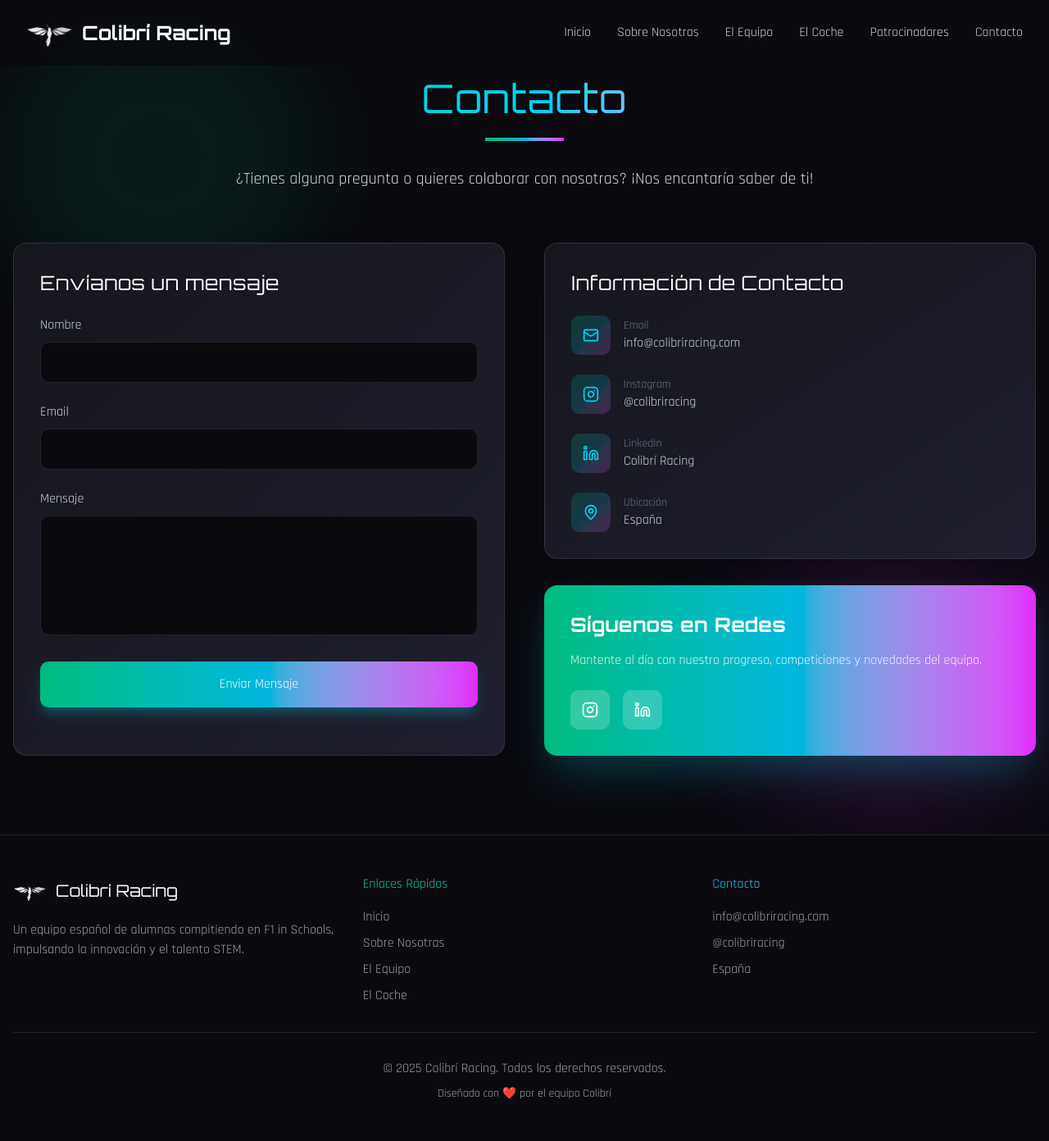
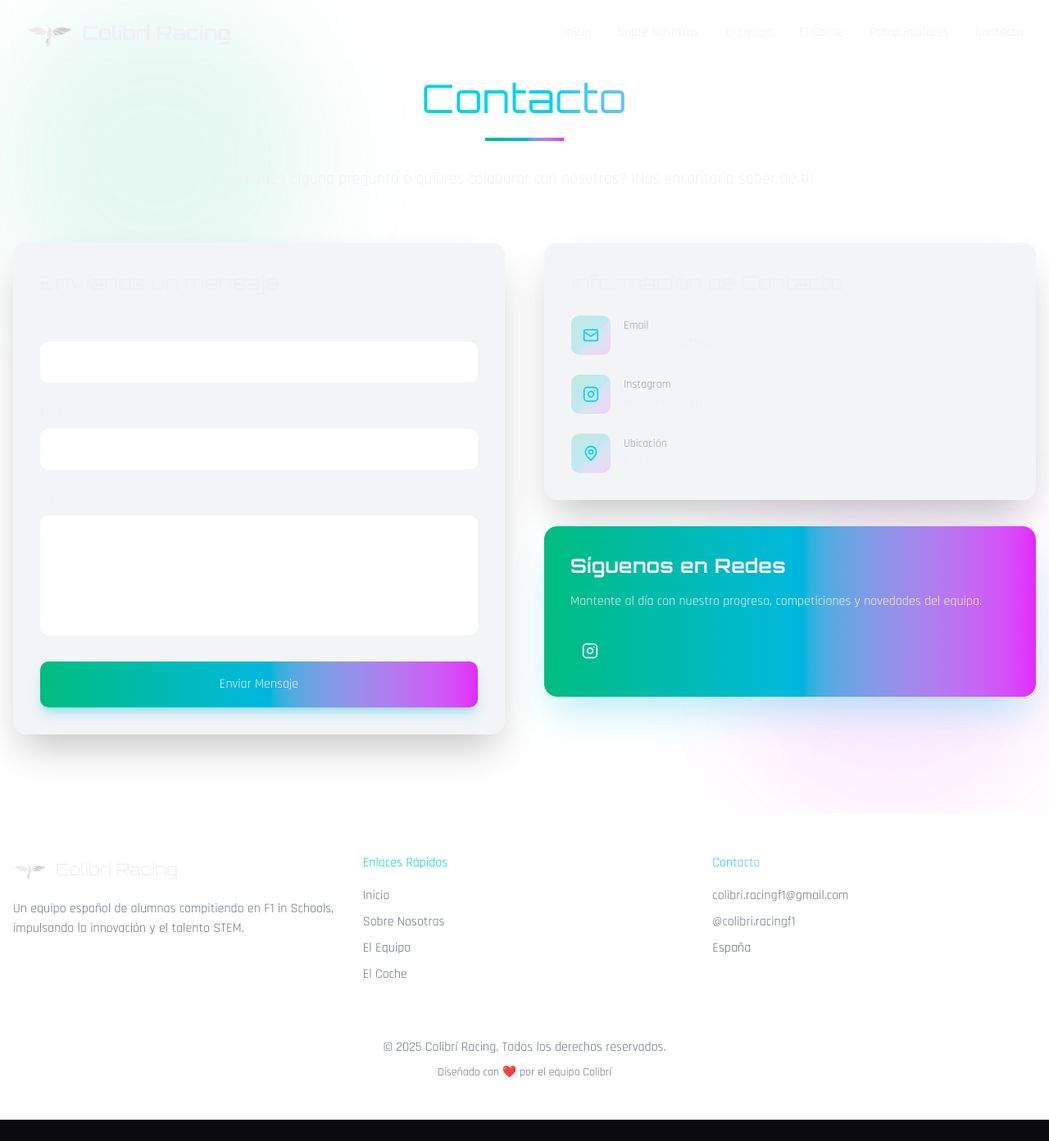
Before and after one commit to UltrasonicPotato/F1, a React (Vite) app: page /contact in a window 1280 px wide. Shown: the whole page at 82% size. After the commit the page ends 1366 px from the top, so only its background shows below. Built offline with nearby package versions, Linux system fonts and the light colour scheme.

Commit message:
color and email

```diff
--- a/src/components/Footer.tsx
+++ b/src/components/Footer.tsx
@@ -4,7 +4,7 @@ export function Footer() {
   const currentYear = new Date().getFullYear();
 
   return (
-    <footer className="bg-[#0a0a0f] border-t border-white/10 text-white py-12 px-4">
+    <footer className="bg-white border-t border-gray-200 text-black py-12 px-4">
       <div className="max-w-7xl mx-auto">
         <div className="grid md:grid-cols-3 gap-8 mb-8">
           <div>
@@ -12,14 +12,14 @@ export function Footer() {
               <img src={logo} alt="Colibrí Racing Logo" className="h-10 w-auto" />
               <span className="text-xl" style={{ fontFamily: 'Orbitron, sans-serif' }}>Colibrí Racing</span>
             </div>
-            <p className="text-gray-400">
+            <p className="text-gray-500">
               Un equipo español de alumnas compitiendo en F1 in Schools, impulsando la innovación y el talento STEM.
             </p>
           </div>
 
           <div>
             <h4 className="mb-4 text-transparent bg-clip-text bg-gradient-to-r from-emerald-400 to-cyan-400">Enlaces Rápidos</h4>
-            <ul className="space-y-2 text-gray-400">
+            <ul className="space-y-2 text-gray-500">
               <li>
                 <a href="#home" className="hover:text-cyan-400 transition-colors">Inicio</a>
               </li>
@@ -37,15 +37,15 @@ export function Footer() {
 
           <div>
             <h4 className="mb-4 text-transparent bg-clip-text bg-gradient-to-r from-cyan-400 to-fuchsia-400">Contacto</h4>
-            <ul className="space-y-2 text-gray-400">
-              <li>info@colibriracing.com</li>
-              <li>@colibriracing</li>
+            <ul className="space-y-2 text-gray-500">
+              <li>colibri.racingf1@gmail.com</li>
+              <li>@colibri.racingf1</li>
               <li>España</li>
             </ul>
           </div>
         </div>
 
-        <div className="border-t border-white/10 pt-8 text-center text-gray-400">
+        <div className="border-t border-gray-200 pt-8 text-center text-gray-500">
           <p>&copy; {currentYear} Colibrí Racing. Todos los derechos reservados.</p>
           <p className="mt-2 text-sm">
             Diseñado con ❤️ por el equipo Colibrí
--- a/src/components/Layout.tsx
+++ b/src/components/Layout.tsx
@@ -4,7 +4,7 @@ import { Outlet } from 'react-router-dom';
 
 export function Layout() {
   return (
-    <div className="min-h-screen bg-[#0a0a0f]">
+    <div className="min-h-screen bg-white">
       <Navbar />
       <main>
         <Outlet />
--- a/src/components/Navbar.tsx
+++ b/src/components/Navbar.tsx
@@ -27,7 +27,7 @@ export function Navbar() {
   return (
     <nav
       className={`fixed top-0 left-0 right-0 z-50 transition-all duration-300 ${
-        isScrolled ? 'bg-[#0a0a0f]/95 backdrop-blur-md shadow-lg shadow-cyan-500/10' : 'bg-[#0a0a0f]/80 backdrop-blur-sm'
+        isScrolled ? 'bg-white/95 backdrop-blur-md shadow-lg shadow-gray-500/10' : 'bg-white/80 backdrop-blur-sm'
       }`}
     >
       <div className="max-w-7xl mx-auto px-4 sm:px-6 lg:px-8">
@@ -35,7 +35,7 @@ export function Navbar() {
           {/* Logo */}
           <Link to="/" className="flex items-center gap-3">
             <img src={logo} alt="Colibrí Racing Logo" className="h-14 w-auto" />
-            <span className="text-2xl text-white font-bold" style={{ fontFamily: 'Orbitron, sans-serif' }}>Colibrí Racing</span>
+            <span className="text-2xl text-black font-bold" style={{ fontFamily: 'Orbitron, sans-serif' }}>Colibrí Racing</span>
           </Link>
 
           {/* Desktop Navigation */}
@@ -44,7 +44,7 @@ export function Navbar() {
               <Link
                 key={item.label}
                 to={item.to}
-                className="text-gray-300 hover:text-transparent hover:bg-clip-text hover:bg-gradient-to-r hover:from-emerald-400 hover:to-cyan-400 transition-all"
+                className="text-gray-700 hover:text-transparent hover:bg-clip-text hover:bg-gradient-to-r hover:from-emerald-400 hover:to-cyan-400 transition-all"
               >
                 {item.label}
               </Link>
@@ -54,7 +54,7 @@ export function Navbar() {
           {/* Mobile Menu Button */}
           <button
             onClick={() => setIsMobileMenuOpen(!isMobileMenuOpen)}
-            className="md:hidden p-2 text-gray-300"
+            className="md:hidden p-2 text-gray-700"
           >
             {isMobileMenuOpen ? <X size={24} /> : <Menu size={24} />}
           </button>
@@ -62,13 +62,13 @@ export function Navbar() {
 
         {/* Mobile Menu */}
         {isMobileMenuOpen && (
-          <div className="md:hidden py-4 border-t border-white/10">
+          <div className="md:hidden py-4 border-t border-gray-200">
             {navItems.map((item) => (
               <Link
                 key={item.label}
                 to={item.to}
                 onClick={() => setIsMobileMenuOpen(false)}
-                className="block w-full text-left px-4 py-3 text-gray-300 hover:bg-white/5 hover:text-cyan-400 transition-colors"
+                className="block w-full text-left px-4 py-3 text-gray-700 hover:bg-gray-100 hover:text-cyan-400 transition-colors"
               >
                 {item.label}
               </Link>
--- a/src/pages/ContactPage.tsx
+++ b/src/pages/ContactPage.tsx
@@ -22,14 +22,13 @@ export function ContactPage() {
   };
 
   const socialLinks = [
-    { icon: Mail, label: 'Email', value: 'info@colibriracing.com', href: 'mailto:info@colibriracing.com' },
-    { icon: Instagram, label: 'Instagram', value: '@colibriracing', href: 'https://instagram.com' },
-    { icon: Linkedin, label: 'LinkedIn', value: 'Colibrí Racing', href: 'https://linkedin.com' },
+    { icon: Mail, label: 'Email', value: 'colibri.racingf1@gmail.com', href: 'mailto:colibri.racingf1@gmail.com' },
+    { icon: Instagram, label: 'Instagram', value: '@colibri.racingf1', href: 'https://instagram.com/colibri.racingf1' },
     { icon: MapPin, label: 'Ubicación', value: 'España', href: '#' },
   ];
 
   return (
-    <section className="py-24 px-4 bg-[#0a0a0f] relative overflow-hidden">
+    <section className="py-24 px-4 bg-white relative overflow-hidden">
       {/* Decorative gradients */}
       <div className="absolute top-0 left-0 w-96 h-96 bg-emerald-500/10 rounded-full blur-3xl"></div>
       <div className="absolute bottom-0 right-0 w-96 h-96 bg-fuchsia-500/10 rounded-full blur-3xl"></div>
@@ -38,18 +37,18 @@ export function ContactPage() {
         <div className="text-center mb-16">
           <h2 className="text-5xl mb-6 text-transparent bg-clip-text bg-gradient-to-r from-emerald-400 via-cyan-400 to-fuchsia-400">Contacto</h2>
           <div className="w-24 h-1 bg-gradient-to-r from-emerald-500 via-cyan-500 to-fuchsia-500 mx-auto mb-8"></div>
-          <p className="text-xl text-gray-300 max-w-3xl mx-auto">
+          <p className="text-xl text-gray-700 max-w-3xl mx-auto">
             ¿Tienes alguna pregunta o quieres colaborar con nosotras? ¡Nos encantaría saber de ti!
           </p>
         </div>
 
         <div className="grid md:grid-cols-2 gap-12">
           {/* Contact Form */}
-          <div className="bg-gradient-to-br from-[#16161d] to-[#1e1e2e] rounded-2xl border border-white/10 p-8 shadow-2xl">
-            <h3 className="text-2xl mb-6 text-white">Envíanos un mensaje</h3>
+          <div className="bg-gray-100 rounded-2xl border border-gray-200 p-8 shadow-2xl">
+            <h3 className="text-2xl mb-6 text-black">Envíanos un mensaje</h3>
             <form onSubmit={handleSubmit} className="space-y-6">
               <div>
-                <label htmlFor="name" className="block text-gray-300 mb-2">
+                <label htmlFor="name" className="block text-gray-700 mb-2">
                   Nombre
                 </label>
                 <input
@@ -58,13 +57,13 @@ export function ContactPage() {
                   name="name"
                   value={formData.name}
                   onChange={handleChange}
-                  className="w-full px-4 py-3 bg-[#0a0a0f] border border-white/10 rounded-lg focus:outline-none focus:ring-2 focus:ring-cyan-500 text-white"
+                  className="w-full px-4 py-3 bg-white border border-gray-200 rounded-lg focus:outline-none focus:ring-2 focus:ring-cyan-500 text-black"
                   required
                 />
               </div>
 
               <div>
-                <label htmlFor="email" className="block text-gray-300 mb-2">
+                <label htmlFor="email" className="block text-gray-700 mb-2">
                   Email
                 </label>
                 <input
@@ -73,13 +72,13 @@ export function ContactPage() {
                   name="email"
                   value={formData.email}
                   onChange={handleChange}
-                  className="w-full px-4 py-3 bg-[#0a0a0f] border border-white/10 rounded-lg focus:outline-none focus:ring-2 focus:ring-cyan-500 text-white"
+                  className="w-full px-4 py-3 bg-white border border-gray-200 rounded-lg focus:outline-none focus:ring-2 focus:ring-cyan-500 text-black"
                   required
                 />
               </div>
 
               <div>
-                <label htmlFor="message" className="block text-gray-300 mb-2">
+                <label htmlFor="message" className="block text-gray-700 mb-2">
                   Mensaje
                 </label>
                 <textarea
@@ -88,14 +87,14 @@ export function ContactPage() {
                   value={formData.message}
                   onChange={handleChange}
                   rows={5}
-                  className="w-full px-4 py-3 bg-[#0a0a0f] border border-white/10 rounded-lg focus:outline-none focus:ring-2 focus:ring-cyan-500 text-white resize-none"
+                  className="w-full px-4 py-3 bg-white border border-gray-200 rounded-lg focus:outline-none focus:ring-2 focus:ring-cyan-500 text-black resize-none"
                   required
                 ></textarea>
               </div>
 
               <button
                 type="submit"
-                className="w-full px-8 py-4 bg-gradient-to-r from-emerald-500 via-cyan-500 to-fuchsia-500 hover:from-emerald-600 hover:via-cyan-600 hover:to-fuchsia-600 text-white rounded-lg transition-all shadow-lg shadow-cyan-500/30"
+                className="w-full px-8 py-4 bg-gradient-to-r from-emerald-500 via-cyan-500 to-fuchsia-500 hover:from-emerald-600 hover:via-cyan-600 hover:to-fuchsia-600 text-black rounded-lg transition-all shadow-lg shadow-cyan-500/30"
               >
                 Enviar Mensaje
               </button>
@@ -104,8 +103,8 @@ export function ContactPage() {
 
           {/* Contact Information */}
           <div>
-            <div className="bg-gradient-to-br from-[#16161d] to-[#1e1e2e] rounded-2xl border border-white/10 p-8 mb-8 shadow-2xl">
-              <h3 className="text-2xl mb-6 text-white">Información de Contacto</h3>
+            <div className="bg-gray-100 rounded-2xl border border-gray-200 p-8 mb-8 shadow-2xl">
+              <h3 className="text-2xl mb-6 text-black">Información de Contacto</h3>
               <div className="space-y-6">
                 {socialLinks.map((link, index) => {
                   const Icon = link.icon;
@@ -113,14 +112,14 @@ export function ContactPage() {
                     <a
                       key={index}
                       href={link.href}
-                      className="flex items-center gap-4 text-gray-300 hover:text-cyan-400 transition-colors group"
+                      className="flex items-center gap-4 text-gray-700 hover:text-cyan-400 transition-colors group"
                     >
                       <div className="w-12 h-12 bg-gradient-to-br from-emerald-500/20 via-cyan-500/20 to-fuchsia-500/20 group-hover:from-emerald-500/30 group-hover:via-cyan-500/30 group-hover:to-fuchsia-500/30 rounded-lg flex items-center justify-center transition-all">
                         <Icon className="text-cyan-400 transition-colors" size={20} />
                       </div>
                       <div>
-                        <div className="text-sm text-gray-500">{link.label}</div>
-                        <div>{link.value}</div>
+                        <div className="text-sm text-gray-400">{link.label}</div>
+                        <div className="text-black">{link.value}</div>
                       </div>
                     </a>
                   );
@@ -128,23 +127,17 @@ export function ContactPage() {
               </div>
             </div>
 
-            <div className="bg-gradient-to-r from-emerald-500 via-cyan-500 to-fuchsia-500 rounded-2xl p-8 text-white shadow-2xl shadow-cyan-500/30">
+            <div className="bg-gradient-to-r from-emerald-500 via-cyan-500 to-fuchsia-500 rounded-2xl p-8 text-black shadow-2xl shadow-cyan-500/30">
               <h3 className="text-2xl mb-4 font-bold">Síguenos en Redes</h3>
-              <p className="mb-6 text-white/90">
+              <p className="mb-6 text-black/90">
                 Mantente al día con nuestro progreso, competiciones y novedades del equipo.
               </p>
               <div className="flex gap-4">
                 <a
-                  href="https://instagram.com"
-                  className="w-12 h-12 bg-white/20 hover:bg-white/30 backdrop-blur-sm rounded-lg flex items-center justify-center transition-colors"
+                  href="https://instagram.com/colibri.racingf1"
+                  className="w-12 h-12 bg-gray-200 hover:bg-gray-300 backdrop-blur-sm rounded-lg flex items-center justify-center transition-colors"
                 >
                   <Instagram size={20} />
-                </a>
-                <a
-                  href="https://linkedin.com"
-                  className="w-12 h-12 bg-white/20 hover:bg-white/30 backdrop-blur-sm rounded-lg flex items-center justify-center transition-colors"
-                >
-                  <Linkedin size={20} />
                 </a>
               </div>
             </div>
```
Also changed, not shown: src/pages/AboutPage.tsx (+12 -12 lines), src/pages/CarPage.tsx (+10 -10 lines), src/pages/Home.tsx (+25 -25 lines), src/pages/SponsorsPage.tsx (+6 -6 lines), src/pages/TeamPage.tsx (+6 -6 lines).
